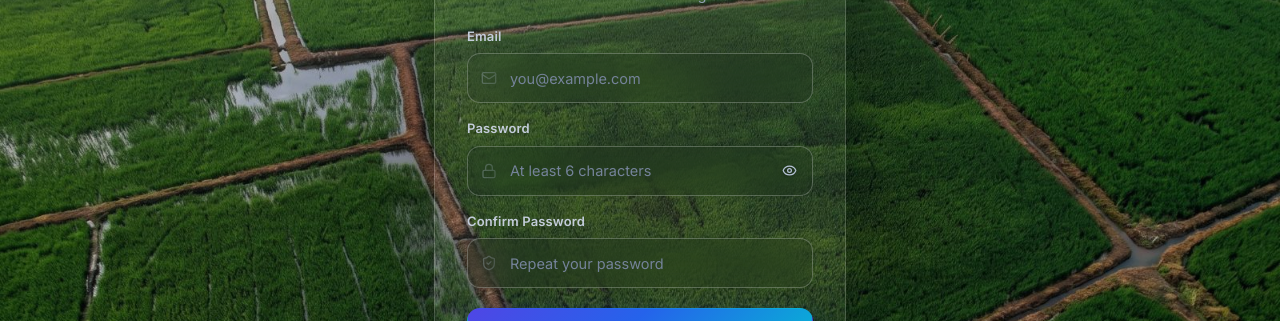
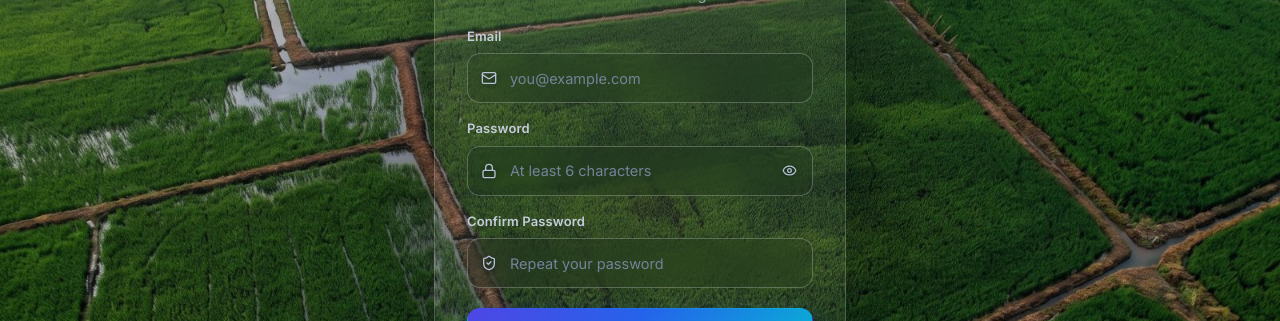
Before and after one commit to snadiok4923A/Agri_Dr, a React (Vite) app: page /Agri_Dr/signup in a window 1280 px wide. Shown: the part 208-529 px from the top of the page. Built offline with nearby package versions, Linux system fonts and the light colour scheme; no server answers.

Commit message:
Initial project upload

```diff
--- a/src/components/auth/Auth.css
+++ b/src/components/auth/Auth.css
@@ -210,6 +210,10 @@
 .auth-field__icon {
     position: absolute;
     left: 14px;
+    /* Above the input in paint order: with the input's backdrop
+       blur active, an unstacked sibling icon underneath would be
+       sampled and diffused INTO the glass. z-index lifts it out. */
+    z-index: 1;
     display: grid;
     place-items: center;
     /* Bright light-slate + faint dark drop shadow: crisp against
@@ -274,6 +278,9 @@
 .auth-field__toggle {
     position: absolute;
     right: 7px;
+    /* Same stacking fix as the field icon: stays above the input's
+       frosted backdrop and clickable. */
+    z-index: 1;
     display: grid;
     place-items: center;
     width: 34px;
```
